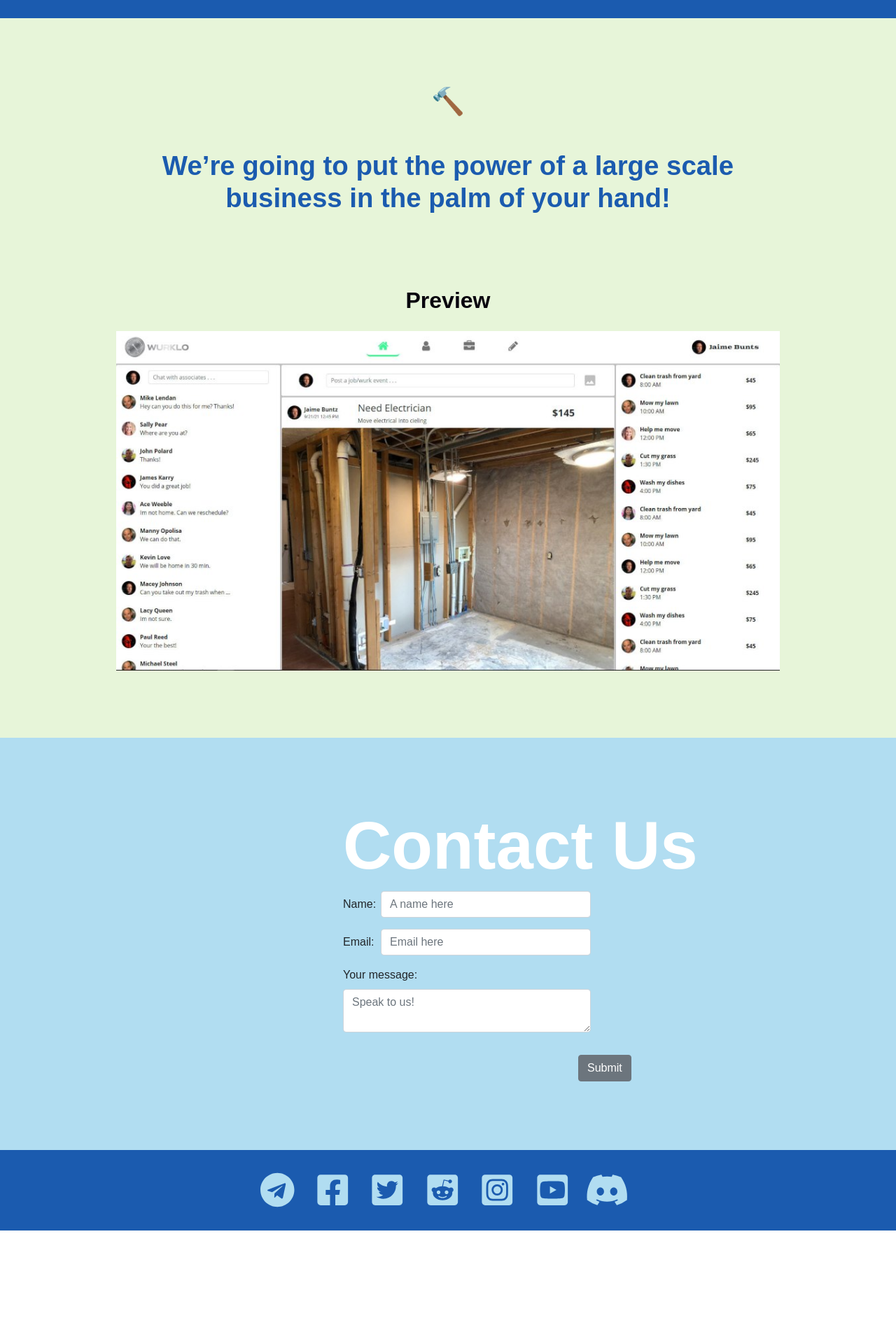
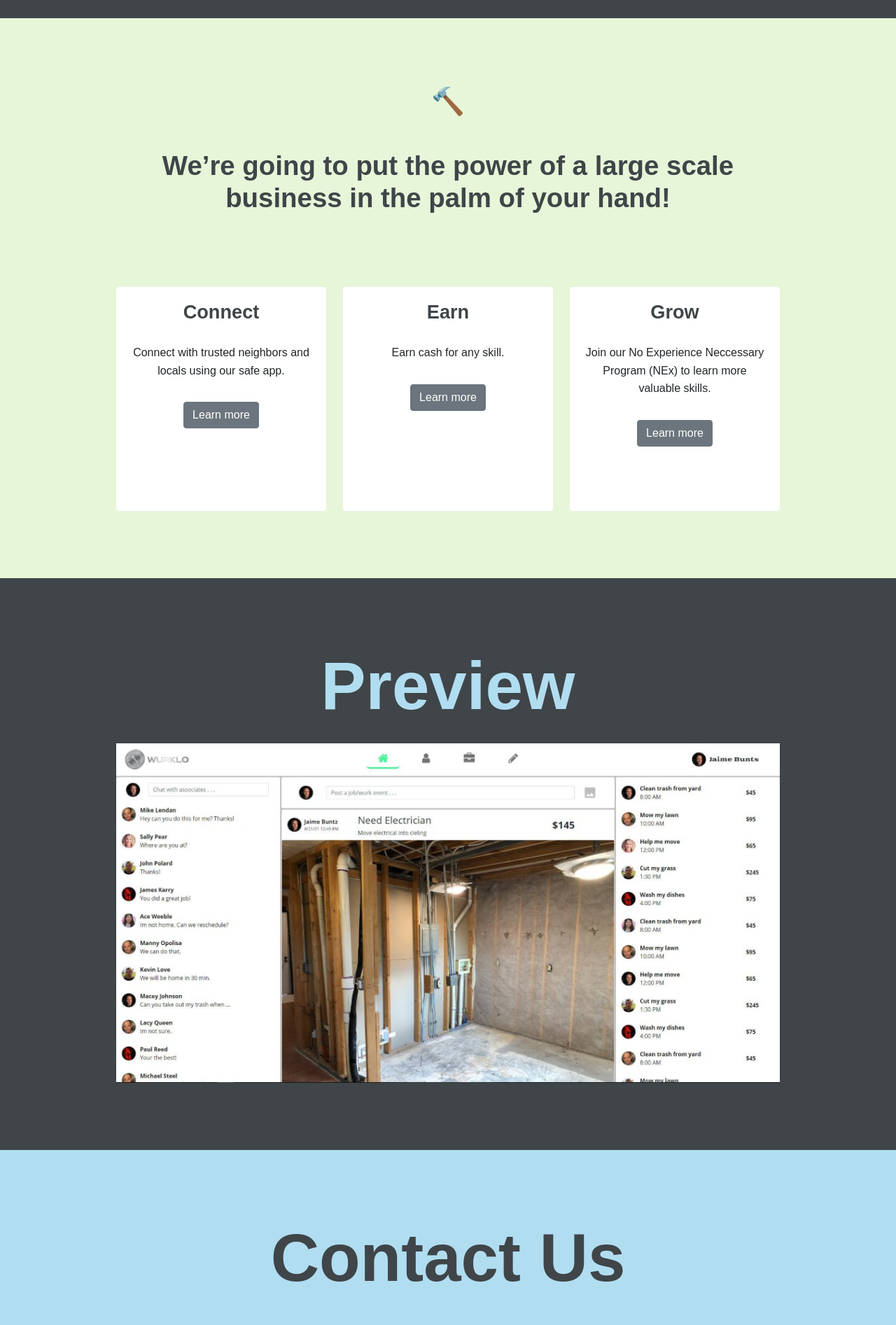
Before and after one commit to JoumanaLaude/wurklo-landing-page, a React (Create React App) app: page / in a window 1280 px wide. Shown: the part 800-2693 px from the top of the page at 70% size. Before the commit the page ends 2558 px from the top, so only its background shows below. Built offline with nearby package versions, Linux system fonts and the light colour scheme; a web font is replaced by a local one.

Commit message:
cards, clean up

```diff
--- a/src/App.css
+++ b/src/App.css
@@ -4,21 +4,22 @@
   margin: 0;
   padding: 0;
   font-family: 'ABeeZee', sans-serif;
+  box-sizing: border-box;
 }
 
 h1 {
   font-size: 6rem;
   font-weight: 700;
+  text-align: center;
 }
 
-h1, h2, p {
+h1, h2 {
   color: #fff;
 }
 
 p {
-  font-size: 1.6rem;
+  font-size: 1.4rem;
   line-height: 1.6rem;
-  text-shadow: #222;
   padding: 1rem 0;
 }
 
@@ -33,12 +34,13 @@ p {
 
 .navbar {
   background-color: #3f4548;
-  box-shadow: -4px -3px 15px 5px rgba(0,0,0,0.25);
+  /* box-shadow: -4px -3px 15px 5px rgba(0,0,0,0.25); */
   z-index: 1;
 }
 
 .nav-link {
   font-size: 1.2rem;
+  text-transform: uppercase;
 }
 
 a:hover {
@@ -72,10 +74,14 @@ img.navbar-coin {
   border: 0px;
 }
 
+#launch {
+  color: #B1DDF1;
+}
+
 #roadmap-button {
   color: #07020d;
   font-size: 1.2rem;
-  background: #B1DDF1;
+  background: #e7f5d9;
   padding: 1rem;
   border: 0px;
   z-index: 2;
@@ -87,18 +93,46 @@ img.navbar-coin {
 }
 
 #about {
-  color: #1b5baf;
+  color: #3f4548;
   font-size: 2.4rem;
 }
 
+.card {
+  border: 0px;
+  height: 40vh;
+}
+
+.card-title {
+  font-weight: 700;
+  font-size: 1.7rem;
+  color: #3f4548;
+}
+
+.card-text {
+  font-size: 1rem;
+}
+
+.preview {
+  background: #3f4548;
+}
+
 #app-preview {
-  color: #07020d;
+  color: #B1DDF1;
   font-weight: 700;
   padding-bottom: 1rem;
 }
 
+.contact {
+  background: #B1DDF1;
+}
+
+#contact {
+  color: #3f4548;
+  padding-bottom: 2rem;
+}
+
 footer {
-  background: #1b5baf;
+  background: #3f4548;
   text-align: center;
   padding: 2rem;
   height: fit-content;
@@ -113,7 +147,3 @@ footer {
 .fa-fw:hover {
   color: #e7f5d9;
 }
-
-.contact {
-  background: #B1DDF1;
-}
--- a/src/App.js
+++ b/src/App.js
@@ -3,6 +3,7 @@ import './App.css';
 import Header from './components/Header';
 import Landing from './components/Landing';
 import About from './components/About';
+import Preview from './components/Preview';
 import Contact from './components/Contact';
 import Footer from './components/Footer';
 import { BrowserRouter as Router, Routes, Route } from 'react-router-dom';
@@ -24,6 +25,7 @@ function App() {
         <Header />
         <Landing />
         <About />
+        <Preview />
         <Contact />
         <Footer />
 
--- a/src/Components/About.js
+++ b/src/Components/About.js
@@ -1,5 +1,5 @@
 import { Container, Row, Col } from 'reactstrap';
-import desktop from '../images/desktop-preview.jpg';
+import Cards from './Cards';
 
 function About() {
 
@@ -11,12 +11,7 @@ function About() {
                         <h1 id="about">🔨<br /><br />We’re going to put the power of a large scale business in the palm of your hand!</h1>
                     </Col>
                 </Row>
-                <Row className="p-5">
-                    <Col sm="12">
-                        <h2 id="app-preview">Preview</h2>
-                        <img src={desktop} alt="desktop preview" />
-                    </Col>
-                </Row>
+                <Cards />
             </Container>
         </div>
     );
--- /dev/null
+++ b/src/Components/Cards.js
@@ -0,0 +1,50 @@
+import React from "react";
+import { Container, Row, Col, Card, CardBody, CardTitle, CardText, Button } from "reactstrap";
+
+function Cards() {
+    return (
+        <>
+            <Container className="p-5">
+                <Row>
+                    <Col>
+                        <Card>
+                            {/* <CardImg alt="..." src="" top></CardImg> */}
+                            <CardBody>
+                                <CardTitle>Connect</CardTitle>
+                                <CardText>
+                                    Connect with trusted neighbors and locals using our safe app.
+                                </CardText>
+                                <Button>Learn more</Button>
+                            </CardBody>
+                        </Card>
+                    </Col>
+                    <Col>
+                        <Card>
+                            {/* <CardImg alt="..." src="" top></CardImg> */}
+                            <CardBody>
+                                <CardTitle>Earn</CardTitle>
+                                <CardText>
+                                    Earn cash for any skill.
+                                </CardText>
+                                <Button>Learn more</Button>
+                            </CardBody>
+                        </Card>
+                    </Col>
+                    <Col>
+                        <Card>
+                            {/* <CardImg alt="..." src="" top></CardImg> */}
+                            <CardBody>
+                                <CardTitle>Grow</CardTitle>
+                                <CardText>
+                                    Join our No Experience Neccessary Program (NEx) to learn more valuable skills.
+                                </CardText>
+                                <Button>Learn more</Button>
+                            </CardBody>
+                        </Card>
+                    </Col>
+                </Row>
+            </Container>
+        </>
+    );
+}
+export default Cards;
--- a/src/Components/Contact.js
+++ b/src/Components/Contact.js
@@ -6,10 +6,9 @@ function Contact() {
         <div className="contact">
             <Container className="p-5">
                 <Row className="p-5">
-                <Col xs="4" />
+                    <h1 id="contact">Contact Us</h1>
+                    <Col xs="4" />
                     <Col>
-                        <h1>Contact Us</h1>
-
                         <Form>
                             <FormGroup row>
                                 <Label for="name" sm={1}>Name:</Label>
@@ -49,12 +48,11 @@ function Contact() {
                             </FormGroup>
 
                             <FormGroup check row>
-                                <Col xs={{ size: 3, offset: 6 }} className="pt-3">
+                                <Col sm={{ size: 4, offset: 2 }} className="pt-3">
                                     <Button>Submit</Button>
                                 </Col>
                             </FormGroup>
                         </Form>
-
                     </Col>
                 </Row>
             </Container>
--- a/src/Components/Header.js
+++ b/src/Components/Header.js
@@ -15,7 +15,8 @@ function Header() {
                         <NavItem><NavLink onClick={() => setIsOpen(false)} to="#">About</NavLink></NavItem>
                         <NavItem><NavLink onClick={() => setIsOpen(false)} to="#">Roadmap</NavLink></NavItem>
                         <NavItem><NavLink onClick={() => setIsOpen(false)} to="#">Store</NavLink></NavItem>
-                        <NavItem><NavLink onClick={() => setIsOpen(false)} to="#">Download</NavLink></NavItem>
+                        <NavItem><NavLink onClick={() => setIsOpen(false)} to="#">NFT</NavLink></NavItem>
+                        {/* <NavItem><NavLink onClick={() => setIsOpen(false)} to="#">Download</NavLink></NavItem> */}
 
                     </Nav>
                     <NavbarText>$0.00</NavbarText>{' '}
--- a/src/Components/Landing.js
+++ b/src/Components/Landing.js
@@ -6,7 +6,6 @@ import coin from '../images/wurklo-coin';
 function Landing() {
 
     return (
-        <>
         <div className="area">
             <div className="center">
                 <Container>
@@ -15,14 +14,13 @@ function Landing() {
                             <img src={coin} alt="wurklo coin" className="coin" />
                             <h1>WURKLO</h1>
                             <h2>Improving the service industry by providing wurkers with equal power.</h2>
-                                <p>Anticipated Launch:<br />August 2022 - December 2022</p>
-                                <p><Button id="roadmap-button">Roadmap</Button></p>
+                            <p id="launch">Anticipated Launch:<br />August 2022 - December 2022</p>
+                            <Button id="roadmap-button">Roadmap</Button>
                         </Col>
                     </Row>
                 </Container>
             </div>
         </div>
-        </>
     );
 };
 
--- a/src/Components/Preview.js
+++ b/src/Components/Preview.js
@@ -0,0 +1,20 @@
+import { Container, Row, Col } from 'reactstrap';
+import desktop from '../images/desktop-preview.jpg';
+
+function Preview() {
+
+    return (
+        <div className="preview">
+            <Container className="p-5">
+                <Row className="p-5">
+                    <Col>
+                        <h1 id="app-preview">Preview</h1>
+                        <center><img src={desktop} alt="desktop preview" /></center>
+                    </Col>
+                </Row>
+            </Container>
+        </div>
+    );
+};
+
+export default Preview;
--- a/src/styles/background.css
+++ b/src/styles/background.css
@@ -1,5 +1,5 @@
 .area {
-   background: #1B5BAF;
+   background: #3f4548;
    /* background: -webkit-linear-gradient(to right, #1B5BAF, #3f4548);
    background: linear-gradient(to right, #1B5BAF, #3f4548); */
     width: 100%;
```
Lines whose indentation alone changed are shown as unchanged.
